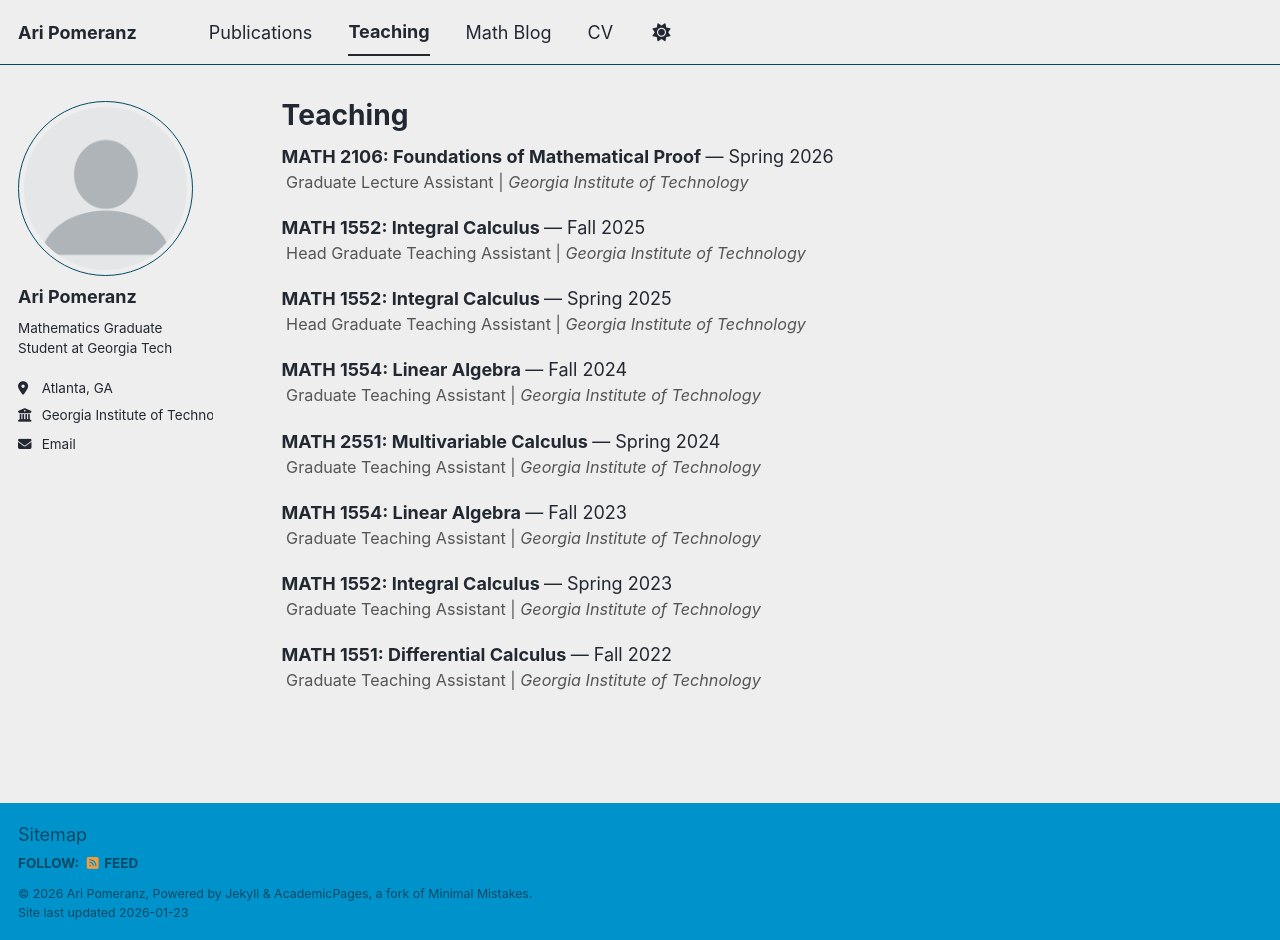
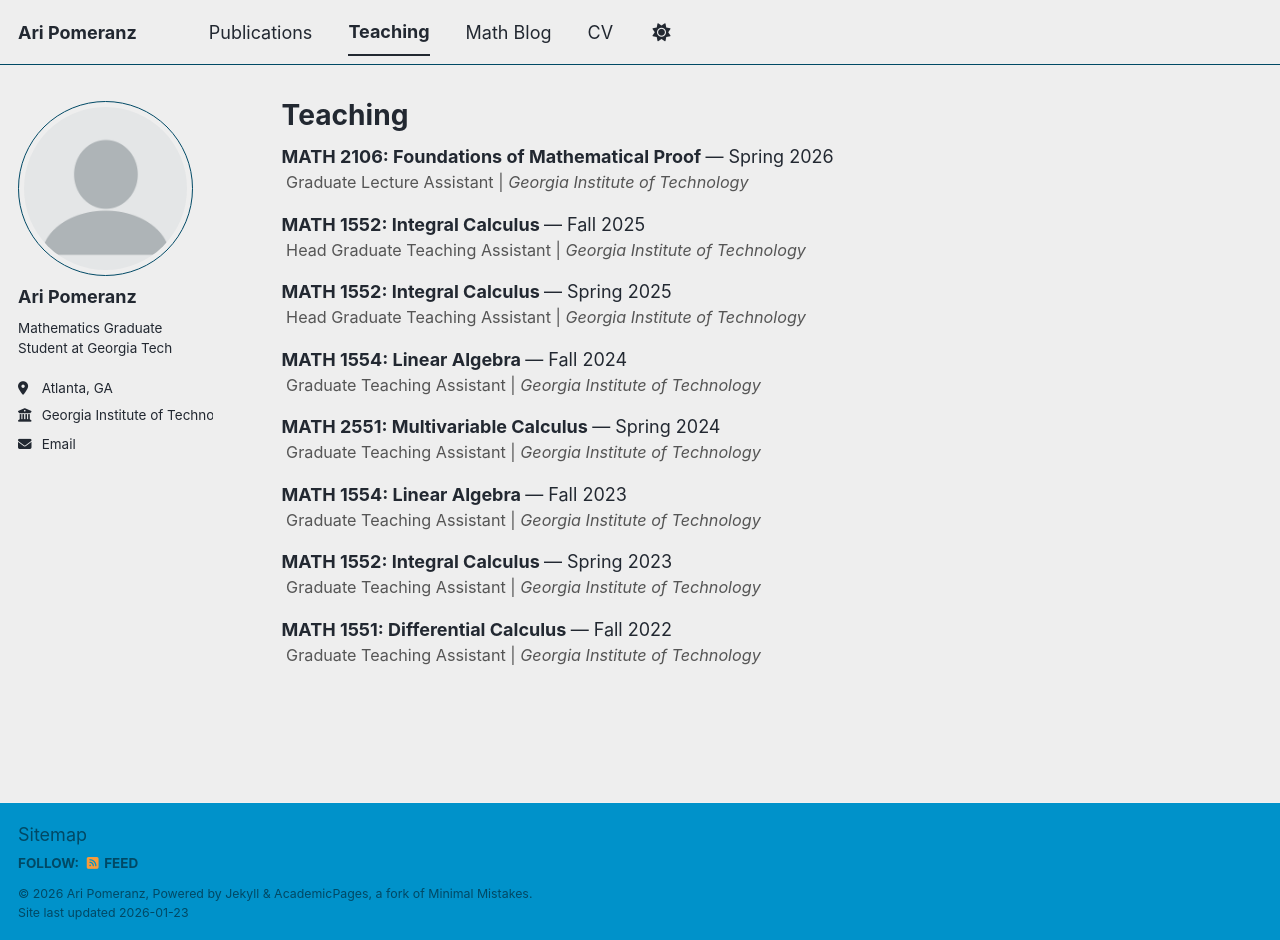
Before and after one commit to aripomeranz/aripomeranz, a Jekyll site: the page built from _pages/teaching.html, in a window 1280 px wide and 940 px high. Built offline with Jekyll 4.4.1, drawn with Linux system fonts in a browser that asks for light colours; a script bundle is joined from its source files by our own code; library files that are not in the unit come from our copies.

Commit message:
Update archive-single.html

```diff
--- a/_includes/archive-single.html
+++ b/_includes/archive-single.html
@@ -16,7 +16,7 @@
   <article class="archive__item" itemscope itemtype="http://schema.org/CreativeWork">
 
     {% if post.collection == 'teaching' %}
-      <div style="margin-bottom: 1.1em;">
+      <div style="margin-bottom: 0.9em;">
         <p style="margin-top: 0; margin-bottom: 0;">
           <strong>{{ title }}</strong> — {{ post.excerpt }}
         </p>
```
